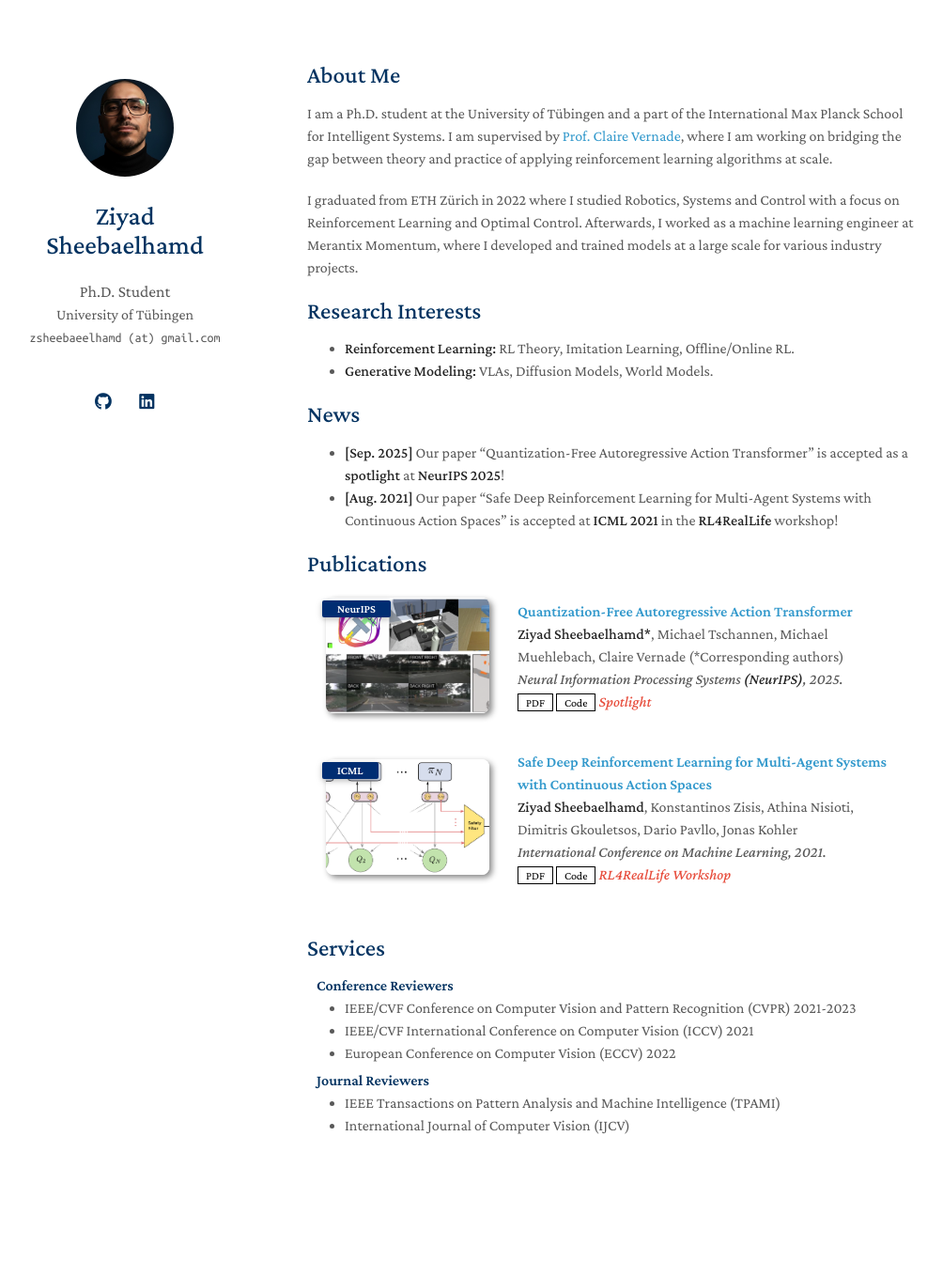
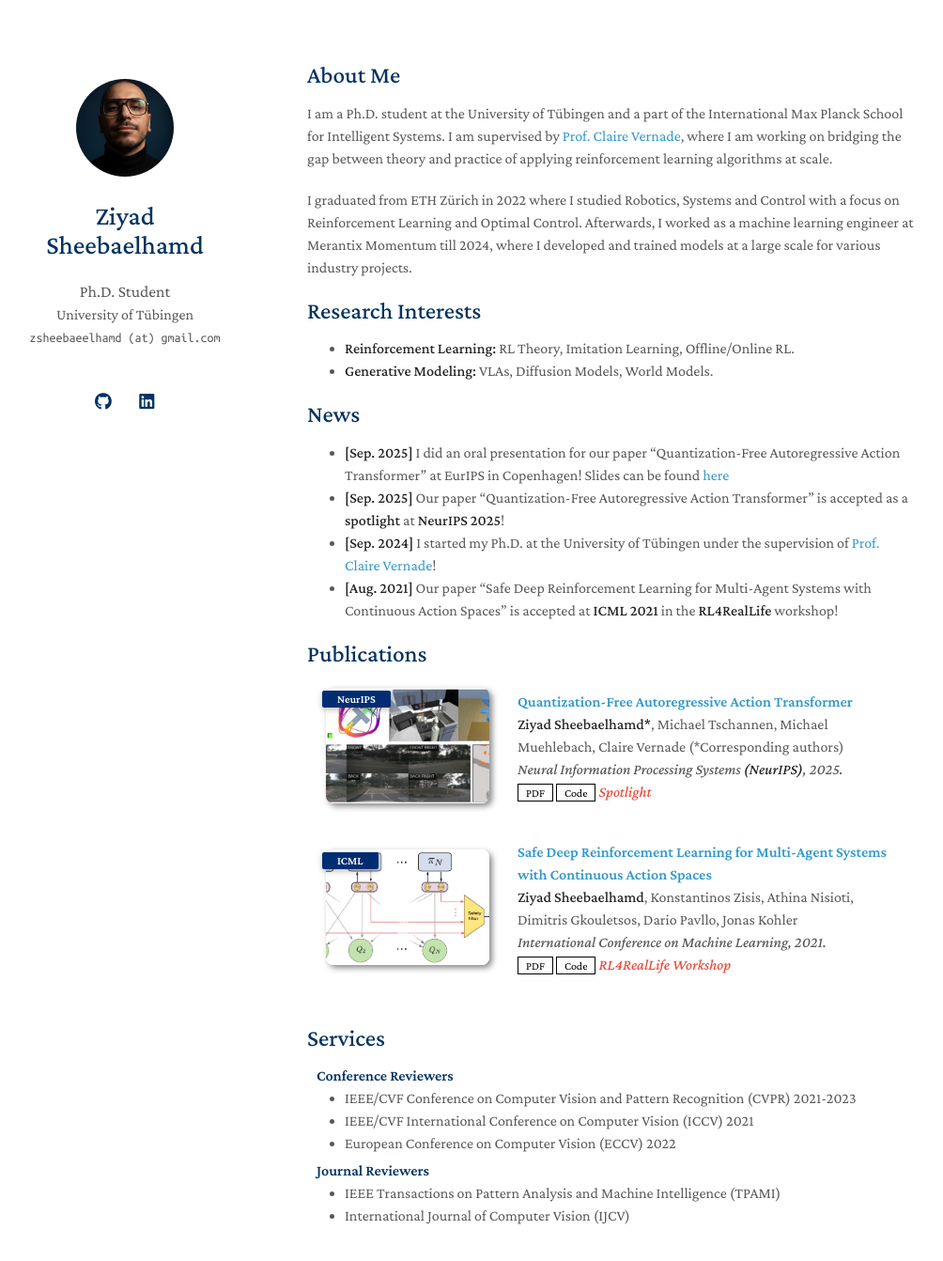
Before and after one commit to ziyadsheeba/ziyadsheeba.github.io, a Jekyll site: the page built from index.md, in a window 1280 px wide and 1400 px high. Shown: the top 1342 px of the window at 94% size, without its empty margins (143-1147 px from the left). Built offline with Jekyll 4.4.1, drawn with Linux system fonts in a browser that asks for light colours; a style sheet for code colours, icons or effects is not loaded; our own code applies the rules of GitHub Pages for plain Markdown files.

Commit message:
Revise education timeline and add recent news
Updated graduation date and added new news items.

```diff
--- a/index.md
+++ b/index.md
@@ -6,7 +6,7 @@ layout: homepage
 
 I am a Ph.D. student at the University of Tübingen and a part of the International Max Planck School for Intelligent Systems. I am supervised by [Prof. Claire Vernade](https://www.cvernade.com/), where I am working on bridging the gap between theory and practice of applying reinforcement learning algorithms at scale.
 
-I graduated from ETH Zürich in 2022 where I studied Robotics, Systems and Control with a focus on Reinforcement Learning and Optimal Control. Afterwards, I worked as a machine learning engineer at Merantix Momentum, where I developed and trained models at a large scale for various industry projects.
+I graduated from ETH Zürich in 2022 where I studied Robotics, Systems and Control with a focus on Reinforcement Learning and Optimal Control. Afterwards, I worked as a machine learning engineer at Merantix Momentum till 2024, where I developed and trained models at a large scale for various industry projects.
 
 ## Research Interests
 
@@ -15,7 +15,9 @@ I graduated from ETH Zürich in 2022 where I studied Robotics, Systems and Contr
 
 ## News
 
+- **[Sep. 2025]** I did an oral presentation for our paper "Quantization-Free Autoregressive Action Transformer" at EurIPS in Copenhagen! Slides can be found [here](https://drive.google.com/file/d/1MvX9DrnujF_mW3DCKVoJpaBr8soQ0Jb7/view?usp=sharing)
 - **[Sep. 2025]** Our paper "Quantization-Free Autoregressive Action Transformer" is accepted as a **spotlight** at **NeurIPS 2025**!
+- **[Sep. 2024]** I started my Ph.D. at the University of Tübingen under the supervision of [Prof. Claire Vernade](https://www.cvernade.com/)!
 - **[Aug. 2021]** Our paper "Safe Deep Reinforcement Learning for Multi-Agent Systems with Continuous Action Spaces" is accepted at **ICML 2021** in the **RL4RealLife** workshop!
 
 {% include_relative _includes/publications.md %}
```
